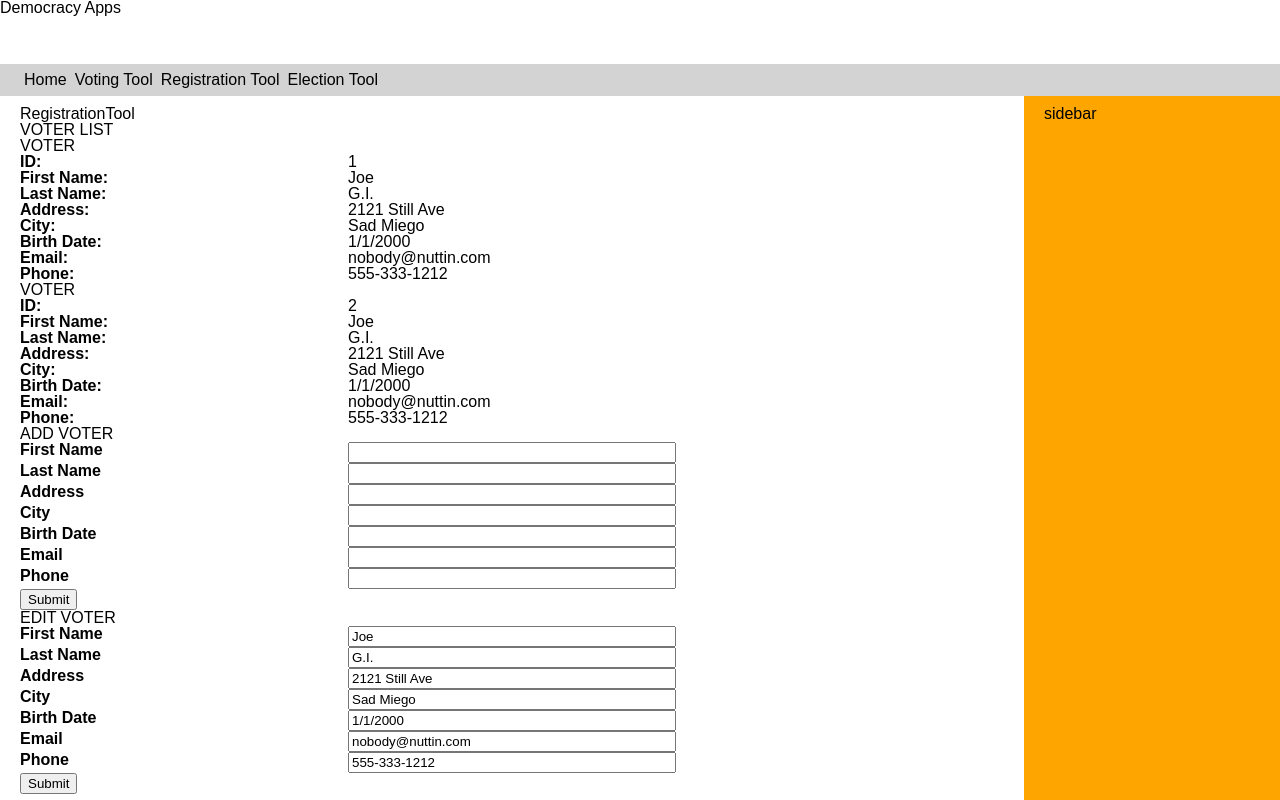
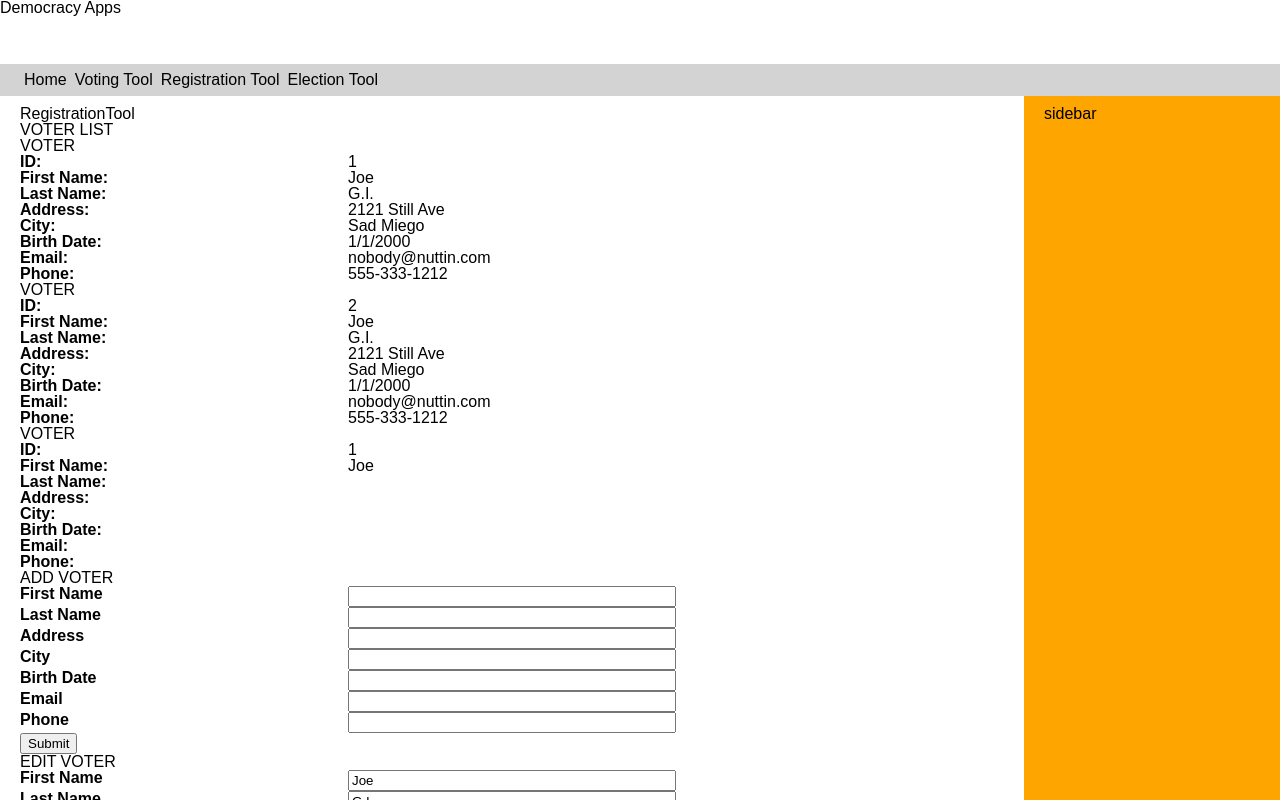
Before and after one commit to keertisharma/off-the-hooks, a React (Create React App) app: page /registration-tool in a window 1280 px wide. Built offline with nearby package versions, Linux system fonts and the light colour scheme.

Commit message:
add voters store and skeleton of voter tool hook

```diff
--- a/db.json
+++ b/db.json
@@ -14,7 +14,7 @@
                 "What is your name?",
                 "What is your favorite color?",
                 "What is your quest?",
-                "What is the airspeed velocity of an unladen swallow?",
+                "What is the airspeed velocity of an unladen swallow?"
             ]
         }
     ]
--- a/package.json
+++ b/package.json
@@ -6,6 +6,7 @@
     "@testing-library/jest-dom": "^5.16.2",
     "@testing-library/react": "^12.1.2",
     "@testing-library/user-event": "^13.5.0",
+    "nanoid": "^3.2.0",
     "nodemon": "^2.0.15",
     "react": "^17.0.2",
     "react-dom": "^17.0.2",
--- a/src/features/voter/RegistrationTool.js
+++ b/src/features/voter/RegistrationTool.js
@@ -3,6 +3,7 @@ import { AddVoterForm } from "./AddVoterForm";
 import { EditVoterForm } from "./EditVoterForm";
 
 import "./RegistrationTool.css"
+import { useRegistration } from "./useRegistration";
 
 export const sample_voter = {
     id: 1,
@@ -24,12 +25,14 @@ const sample_voters = [
 ]
 
 export const RegistrationTool = () => {
+    const {voters} = useRegistration()
+
     return (
         <div>
             <div>
                 RegistrationTool
             </div>
-            <VoterList voters={sample_voters} />
+            <VoterList voters={[...sample_voters, ...voters]} />
             <AddVoterForm submitText="Submit" onSubmit={() => { }}></AddVoterForm>
             <EditVoterForm voter={sample_voter} submitText="Submit" onSubmit={() => { }}></EditVoterForm>
         </div>
--- a/src/features/voter/VoterList.js
+++ b/src/features/voter/VoterList.js
@@ -1,6 +1,8 @@
 import { Voter } from "./Voter"
 
 export const VoterList = ({ voters }) => {
+    console.log({voters})
+
     return (
         <div>
             VOTER LIST
--- /dev/null
+++ b/src/features/voter/store/actions.js
@@ -0,0 +1,37 @@
+const VOTER_SLICE = 'voter-slice'
+
+export const REGISTER_VOTER = `${VOTER_SLICE}/register-voter`
+export const UPDATE_VOTER = `${VOTER_SLICE}/update-voter`
+export const DELETE_VOTER = `${VOTER_SLICE}/delete-voter`
+export const DELETE_MULTIPLE_VOTERS = `${VOTER_SLICE}/delete-multiple-voters`
+export const SET_SORT_ORDER = `${VOTER_SLICE}/set-sort-order`
+
+// voterData: {first_name, last_name, ....}
+export const createRegisterVoterAction = (voterData) => ({
+    type: REGISTER_VOTER,
+    payload: { voterData }
+})
+
+// id: ID, voterData: {first_name, last_name, ....}
+export const createUpdateVoterAction = (id, voterData) => ({
+    type: UPDATE_VOTER,
+    payload: { id, voterData }
+})
+
+// id: ID
+export const createDeleteVoterAction = (id) => ({
+    type: DELETE_VOTER,
+    payload: { id }
+})
+
+// ids: [id, id, ...]
+export const createDeleteMultipleVotersAction = (ids) => ({
+    type: DELETE_MULTIPLE_VOTERS,
+    payload: { ids }
+})
+
+// order: {column, direction}
+export const createSetSortOrderAction = (order) => ({
+    type: SET_SORT_ORDER,
+    payload: { order }
+})
--- /dev/null
+++ b/src/features/voter/store/reducers.js
@@ -0,0 +1,58 @@
+import { nanoid } from "nanoid";
+import { DELETE_MULTIPLE_VOTERS, DELETE_VOTER, REGISTER_VOTER, SET_SORT_ORDER, UPDATE_VOTER } from "./actions";
+
+const initialState = {
+    voters: [{id:1,first_name:'Joe'}],
+    sortOrder: { field: null, direction: 1 },
+}
+
+export const voterReducer = (state = initialState, action) => {
+    switch (action.type) {
+        case REGISTER_VOTER:
+            return {
+                ...state,
+                voters: [
+                    ...state.voters,
+                    {
+                        ...action.payload.voterData,
+                        id: nanoid(),
+                    }
+                ]
+            }
+        case UPDATE_VOTER:
+            return {
+                ...state,
+                voters: state.voters.map(currentVoter => {
+                    if (action.payload.id === currentVoter.id) {
+                        return {
+                            ...action.payload.voterData,
+                            id: action.payload.id
+                        }
+                    } else {
+                        return currentVoter
+                    }
+                })
+            }
+        case DELETE_VOTER:
+            return {
+                ...state,
+                voters: state.voters.filter(currentVoter => {
+                    return currentVoter.id !== action.payload.id
+                })
+            }
+        case DELETE_MULTIPLE_VOTERS:
+            return {
+                ...state,
+                voters: state.voters.filter(currentVoter => {
+                    return !(action.payload.ids.includes(currentVoter.id))
+                })
+            }
+        case SET_SORT_ORDER:
+            return {
+                ...state,
+                sortOrder: action.payload.sortOrder
+            }
+        default:
+            return state
+    }
+}
--- /dev/null
+++ b/src/features/voter/store/selectors.js
@@ -0,0 +1,2 @@
+export const selectVoters = (state) => state.voterTool.voters
+export const selectSortOrder = (state) => state.voterTool.sortOrder
--- /dev/null
+++ b/src/features/voter/useRegistration.js
@@ -0,0 +1,12 @@
+import { useSelector } from "react-redux"
+import { selectVoters } from "./store/selectors"
+
+export const useRegistration = () => {
+    const voters = useSelector(selectVoters)
+
+    console.log({voters})
+
+    return {
+        voters
+    }
+}
--- a/src/index.js
+++ b/src/index.js
@@ -1,15 +1,20 @@
 import React from 'react';
 import ReactDOM from 'react-dom';
+import { BrowserRouter } from 'react-router-dom';
+import { Provider } from 'react-redux';
+
 import './index.css';
 import App from './App';
 import reportWebVitals from './reportWebVitals';
-import { BrowserRouter } from 'react-router-dom';
+import { store } from './store';
 
 ReactDOM.render(
   <React.StrictMode>
-    <BrowserRouter>
-    <App />
-    </BrowserRouter>
+    <Provider store={store}>
+      <BrowserRouter>
+        <App />
+      </BrowserRouter>
+    </Provider>
   </React.StrictMode>,
   document.getElementById('root')
 );
--- /dev/null
+++ b/src/store.js
@@ -0,0 +1,11 @@
+import {createStore, combineReducers} from 'redux'
+
+import { voterReducer } from "./features/voter/store/reducers"
+
+const rootReducer = combineReducers({
+    voterTool: voterReducer,
+    // electionTool: electionReducer,
+    // ballotTool: ballotReducer,
+})
+
+export const store = createStore(rootReducer)
```
Also changed, not shown: src/features/voter/store/thunks.js (added), 1 other file (tests, documents, lock files or other folders).
